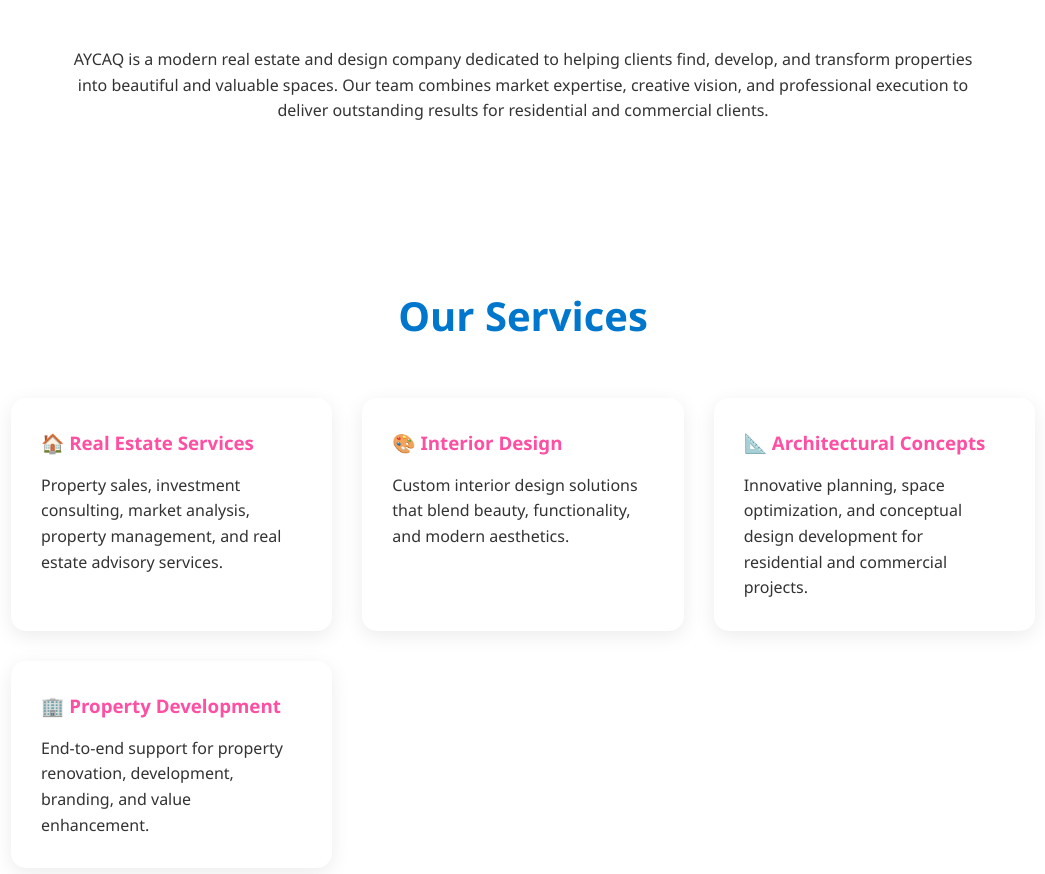
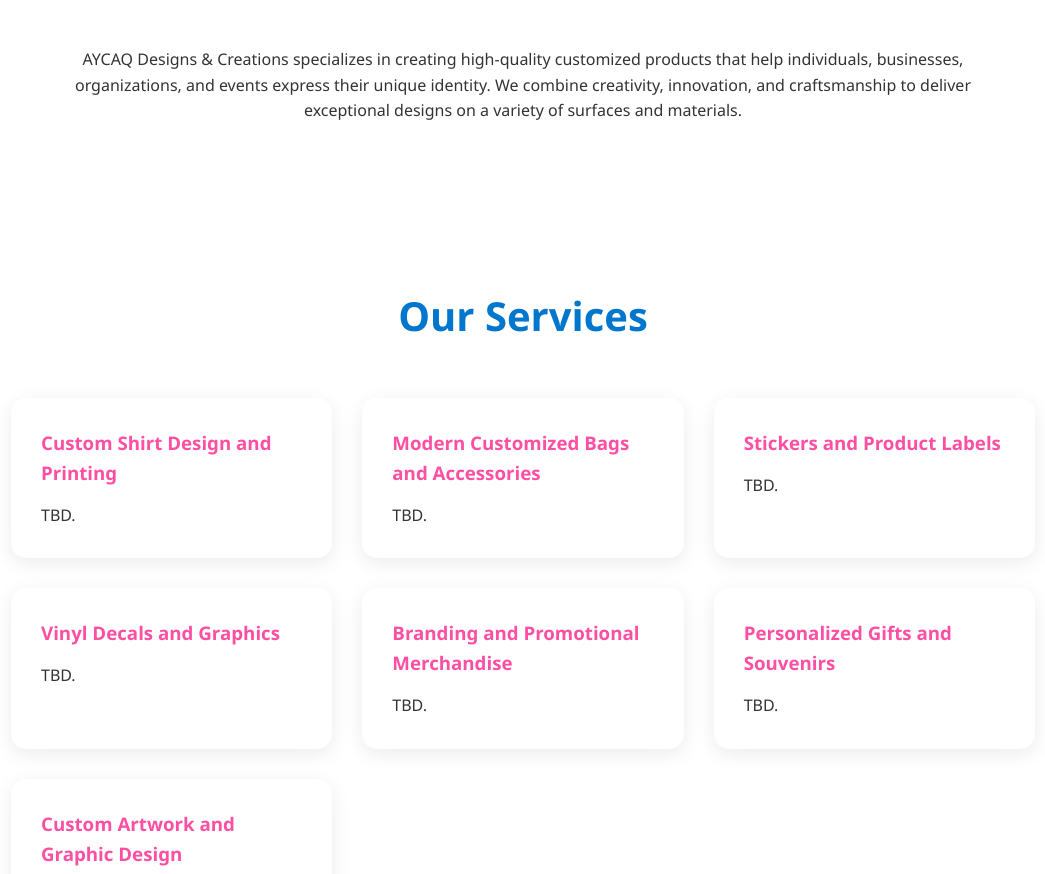
Before and after one commit to aycaqllc1000/aycaq-website, a plain HTML site: page index.html in a window 1280 px wide. Shown: the part 713-1587 px from the top of the page, without its empty margins (117-1162 px from the left). Drawn offline with Linux system fonts and the light colour scheme.

Commit message:
Update index.html

```diff
--- a/index.html
+++ b/index.html
@@ -3,7 +3,7 @@
 <head>
 <meta charset="UTF-8">
 <meta name="viewport" content="width=device-width, initial-scale=1.0">
-<title>AYCAQ | Real Estate & Design Solutions</title>
+<title>AYCAQ | Design Solutions</title>
 
 <style>
 :root{
@@ -167,8 +167,7 @@ footer{
 <header>
     <h1>AYCAQ</h1>
     <p>
-        Creating Exceptional Spaces Through Innovative Real Estate
-        Solutions and Creative Design Excellence.
+        Creating exceptional spaces through innovative, customized design solutions across a variety of surfaces.
     </p>
 
     <a href="#contact" class="btn">Get Started</a>
@@ -178,7 +177,8 @@ footer{
     <ul>
         <li><a href="#about">About</a></li>
         <li><a href="#services">Services</a></li>
-        <li><a href="#portfolio">Projects</a></li>
+        <li><a href="#portfolio">Collections</a></li>
+        <li><a href="#portfolio">Mission</a></li>
         <li><a href="#contact">Contact</a></li>
     </ul>
 </nav>
@@ -190,11 +190,11 @@ footer{
 
     <div class="about">
         <p>
-            AYCAQ is a modern real estate and design company dedicated to
-            helping clients find, develop, and transform properties into
-            beautiful and valuable spaces. Our team combines market expertise,
-            creative vision, and professional execution to deliver outstanding
-            results for residential and commercial clients.
+            AYCAQ Designs & Creations specializes in creating high-quality
+            customized products that help individuals, businesses, organizations,
+            and events express their unique identity. We combine creativity,
+            innovation, and craftsmanship to deliver exceptional designs on a
+            variety of surfaces and materials.
         </p>
     </div>
 </section>
@@ -207,34 +207,51 @@ footer{
     <div class="services">
 
         <div class="card">
-            <h3>🏠 Real Estate Services</h3>
+            <h3> Custom Shirt Design and Printing</h3>
             <p>
-                Property sales, investment consulting, market analysis,
-                property management, and real estate advisory services.
+                TBD.
             </p>
         </div>
 
         <div class="card">
-            <h3>🎨 Interior Design</h3>
+            <h3> Modern Customized Bags and Accessories</h3>
             <p>
-                Custom interior design solutions that blend beauty,
-                functionality, and modern aesthetics.
+                TBD.
             </p>
         </div>
 
         <div class="card">
-            <h3>📐 Architectural Concepts</h3>
+            <h3>Stickers and Product Labels</h3>
             <p>
-                Innovative planning, space optimization, and conceptual
-                design development for residential and commercial projects.
+                TBD.
             </p>
         </div>
 
         <div class="card">
-            <h3>🏢 Property Development</h3>
+            <h3>Vinyl Decals and Graphics</h3>
             <p>
-                End-to-end support for property renovation, development,
-                branding, and value enhancement.
+                TBD.
+            </p>
+        </div>
+
+         <div class="card">
+            <h3>Branding and Promotional Merchandise</h3>
+            <p>
+                TBD.
+            </p>
+        </div>
+
+         <div class="card">
+            <h3>Personalized Gifts and Souvenirs</h3>
+            <p>
+                TBD.
+            </p>
+        </div>
+
+         <div class="card">
+            <h3>Custom Artwork and Graphic Design Development</h3>
+            <p>
+                TBD.
             </p>
         </div>
 
@@ -257,12 +274,13 @@ footer{
 <section id="contact" class="contact">
 
     <div class="contact-box">
-        <h2>Let's Build Something Extraordinary</h2>
+        <h2>Let's Design and Create Something Extraordinary Together</h2>
         <br>
         <p>
-            Whether you're buying property, investing in real estate,
-            or transforming a space through exceptional design,
-            AYCAQ is ready to help.
+            We create exceptional customized products that inspire,
+            promote brands, celebrate special moments, and bring
+            creative visions to life through innovative design solutions.
+
         </p>
 
         <br>
@@ -275,7 +293,7 @@ footer{
 </section>
 
 <footer>
-    <p>© 2026 AYCAQ | Real Estate & Design Solutions. All Rights Reserved.</p>
+    <p>© 2026 AYCAQ | Design Solutions. All Rights Reserved.</p>
 </footer>
 
 </body>
```
